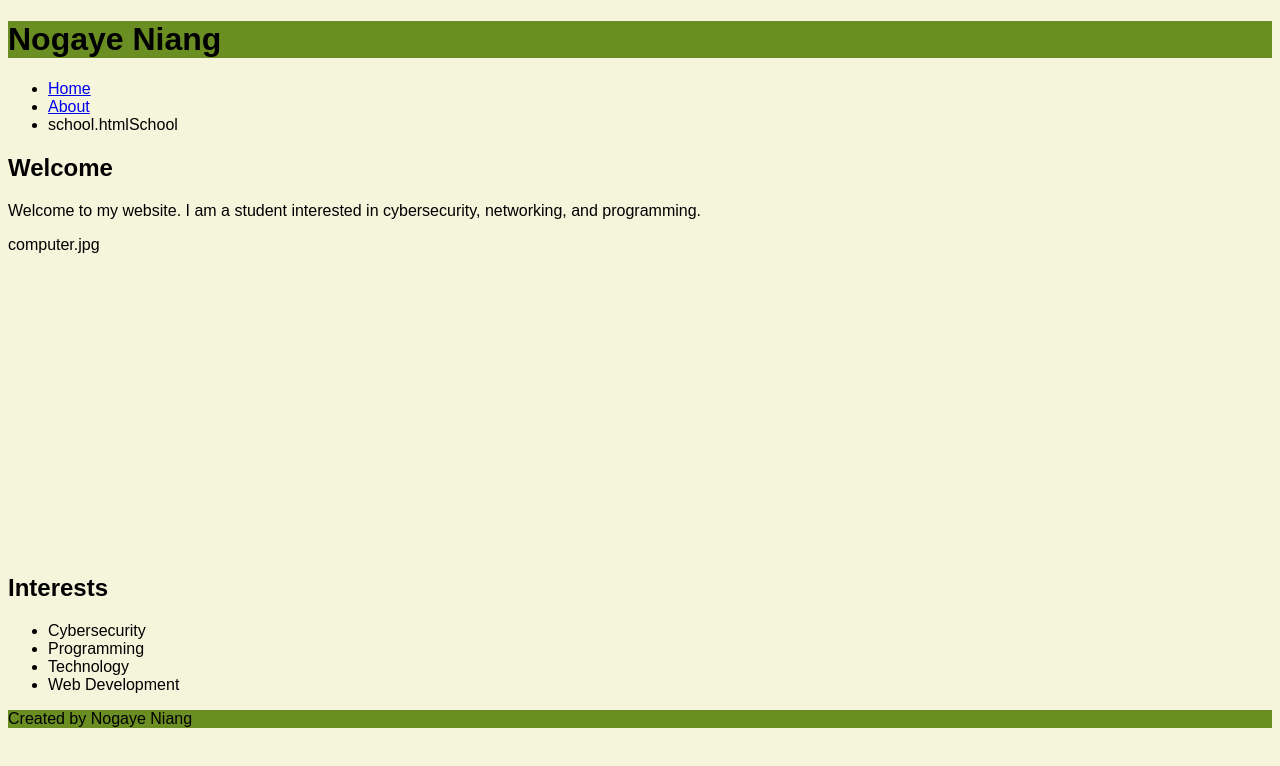
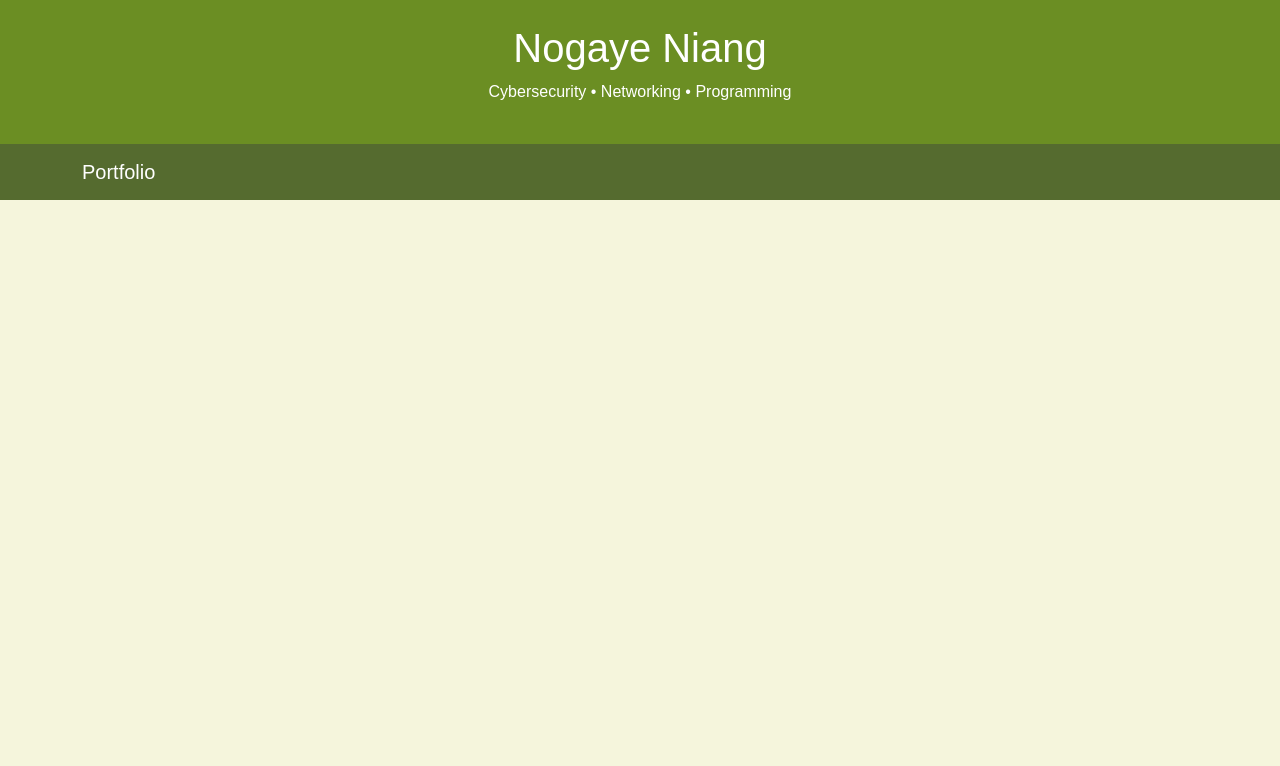
Before and after one commit to nnogaye12-max/nnogaye12.github.io, a plain HTML site: page index.html in a window 1280 px wide. Drawn offline with nearby package versions, Linux system fonts and the light colour scheme.

Commit message:
Update index.html

```diff
--- a/index.html
+++ b/index.html
@@ -1,51 +1,32 @@
 <!DOCTYPE html>
 <html lang="en">
 <head>
-<meta charset="UTF-8">
-<meta name="viewport" content="width=device-width, initial-scale=1.0">
-<title>Home</title>
-<link rel="stylesheet" href="styles.css">
+    <meta charset="UTF-8">
+    <meta name="viewport" content="width=device-width, initial-scale=1">
+    <title>Home | Nogaye Niang</title>
+
+    <link href="https://cdn.jsdelivr.net/npm/bootstrap@5.3.3/dist/css/bootstrap.min.css" rel="stylesheet">
+    <link rel="stylesheet" href="styles.css">
 </head>
 
 <body>
 
-<header>
+<header class="text-white text-center py-4">
     <h1>Nogaye Niang</h1>
+    <p>Cybersecurity • Networking • Programming</p>
 </header>
 
-<nav>
-<ul>
-    <li><a href="index.html">Home</a></li>
-    <li><a href="about.html">About</a></li>
-    <li>school.htmlSchool</a></li>
-</ul>
-</nav>
+<nav class="navbar navbar-expand-lg navbar-dark">
+    <div class="container">
+        <a class="navbar-brand" href="index.html">Portfolio</a>
 
-<main>
-    <h2>Welcome</h2>
+        <button class="navbar-toggler" type="button"
+                data-bs-toggle="collapse"
+                data-bs-target="#navbarNav">
+            <span class="navbar-toggler-icon"></span>
+        </button>
 
-    <p>
-        Welcome to my website. I am a student interested in
-        cybersecurity, networking, and programming.
-    </p>
+        <div class="collapse navbar-collapse" id="navbarNav">
+            <ul class="navbar-nav ms-auto">
 
-    computer.jpg
-</main>
-
-<aside>
-    <h2>Interests</h2>
-
-    <ul>
-        <li>Cybersecurity</li>
-        <li>Programming</li>
-        <li>Technology</li>
-        <li>Web Development</li>
-    </ul>
-</aside>
-
-<footer>
-    <p>Created by Nogaye Niang</p>
-</footer>
-
-</body>
-</html>
+                <li class="nav-item
```
